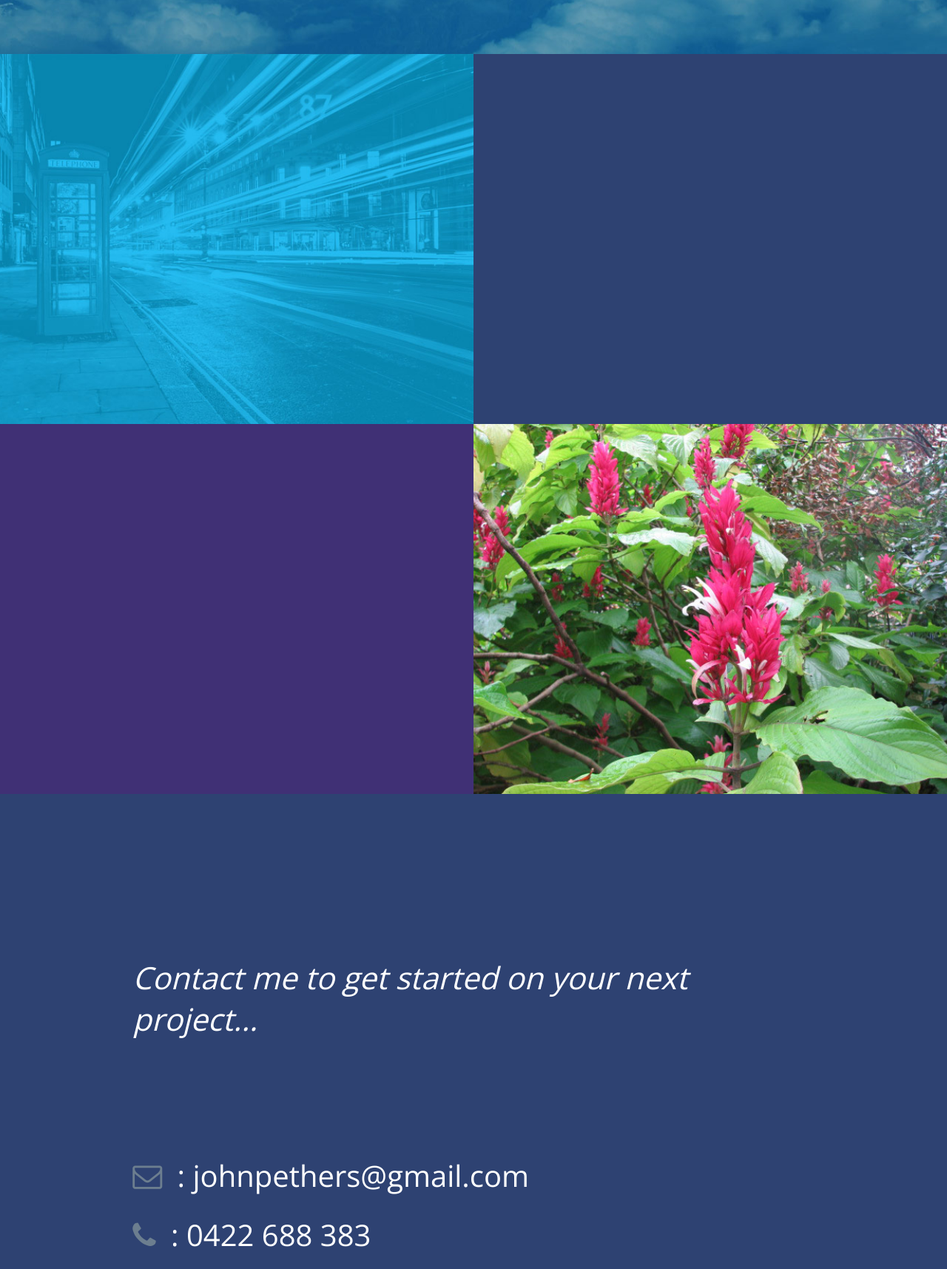
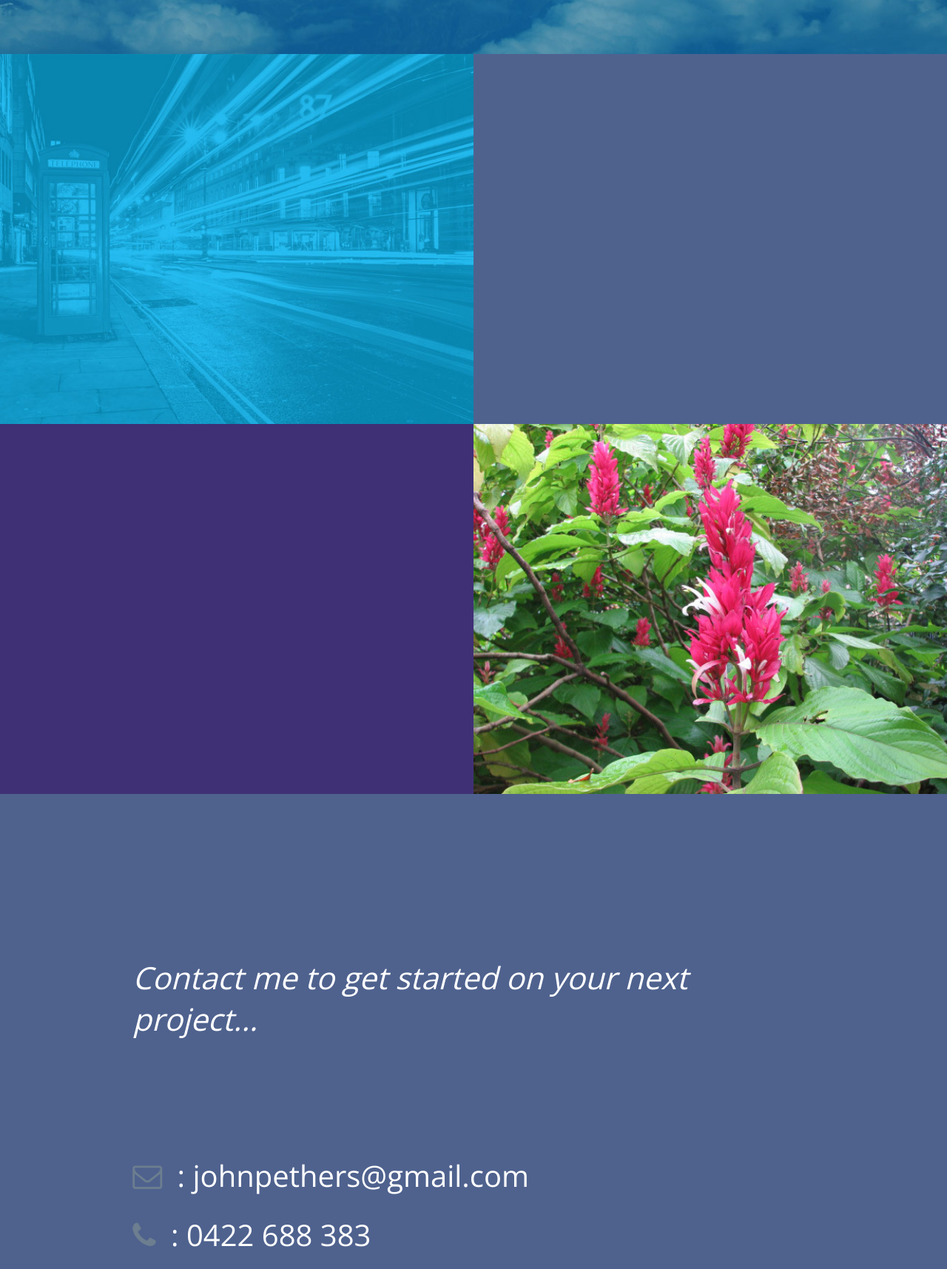
Before and after one commit to Percival1978/Percival1978.github.io, a plain HTML site: page index.html in a window 1280 px wide. Shown: the part 637-2352 px from the top of the page at 74% size. Drawn offline with nearby package versions, Linux system fonts and the light colour scheme.

Commit message:
color fix

```diff
--- a/css/main.css
+++ b/css/main.css
@@ -178,18 +178,18 @@ section aside {
 }
 
 .tdpLink {
-  background-color: #2e4272;
+  background-color: #4f628e;
 }
 
 .inTheCutLink {
-  background-color: #403075;
+  background-color: #3f3075;
 }
 
 
 /*Start footer*/
 
 footer {
-  background-color: #2e4272;
+  background-color: #4f628e;
   padding: 10%;
   text-align: left;
 }
```
